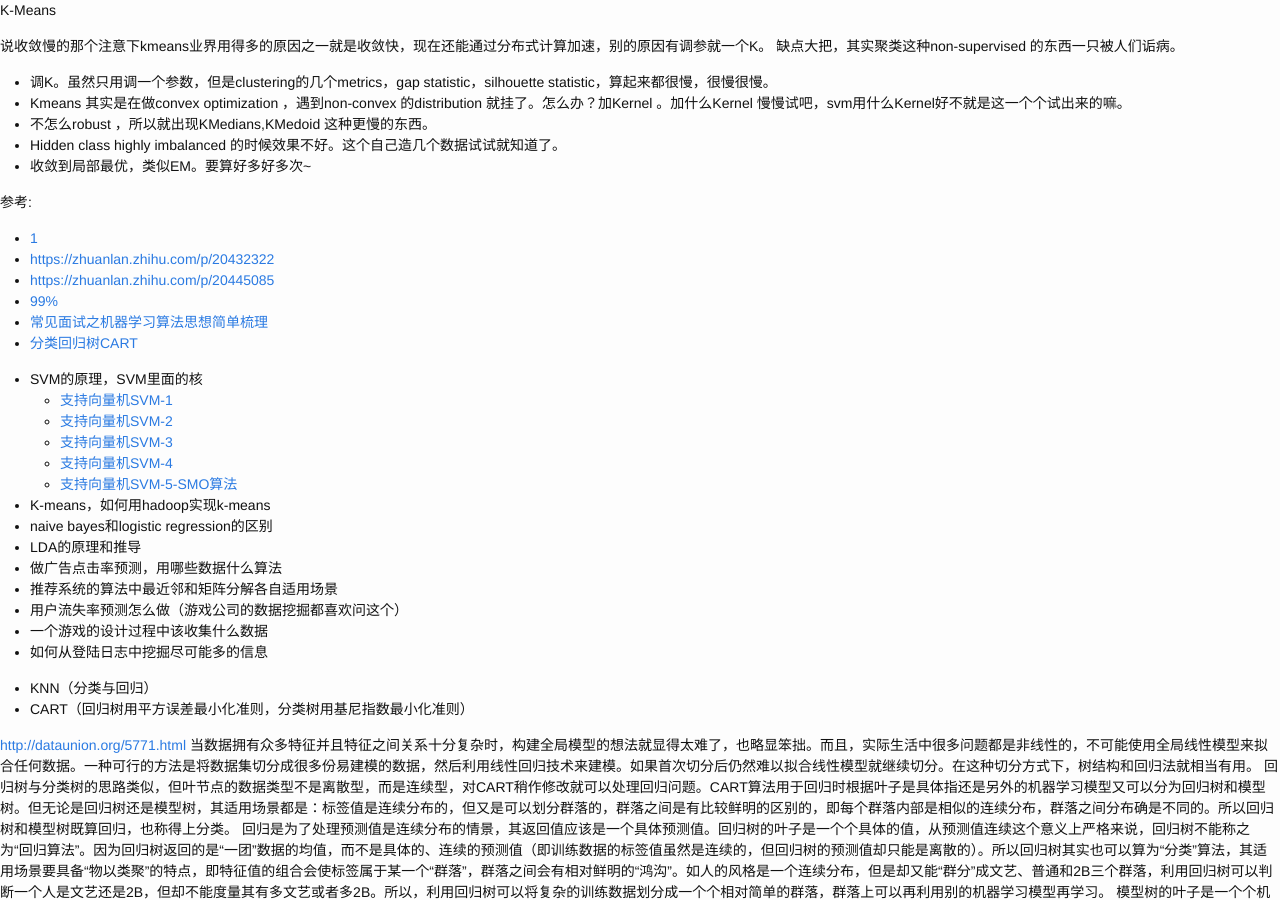
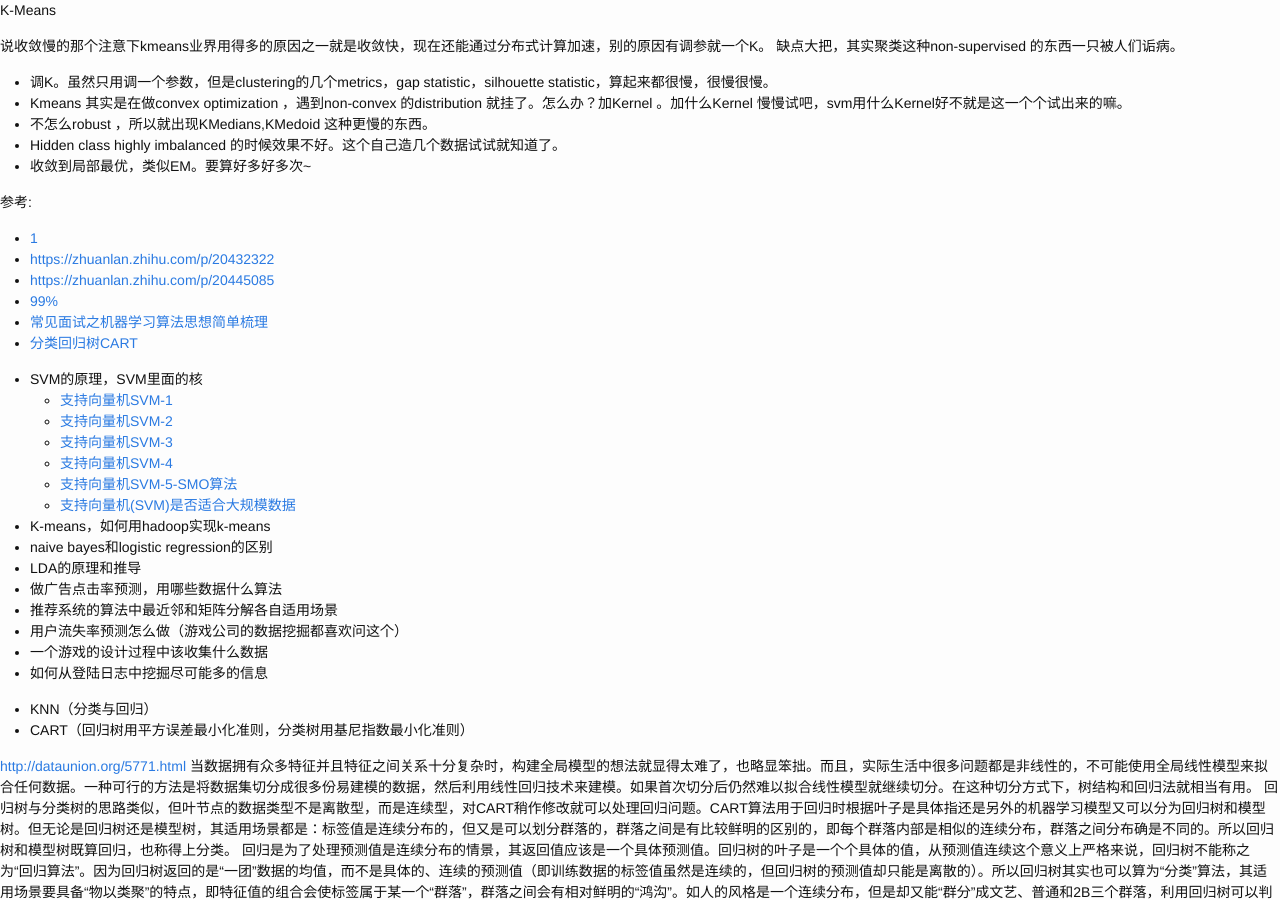
Before and after one commit to cnwarden/cnwarden.github.io, a Jekyll site: the page built from ml/p.md, in a window 1280 px wide and 900 px high. Built offline with Jekyll 4.4.1, drawn with Linux system fonts in a browser that asks for light colours.

Commit message:
Update p.md

```diff
--- a/ml/p.md
+++ b/ml/p.md
@@ -28,6 +28,7 @@ K-Means
   - [支持向量机SVM-3](http://www.cnblogs.com/jerrylead/archive/2011/03/18/1988406.html)
   - [支持向量机SVM-4](http://www.cnblogs.com/jerrylead/archive/2011/03/18/1988415.html)
   - [支持向量机SVM-5-SMO算法](http://www.cnblogs.com/jerrylead/archive/2011/03/18/1988419.html)
+  - [支持向量机(SVM)是否适合大规模数据](https://www.zhihu.com/question/19591450)
 - K-means，如何用hadoop实现k-means
 - naive bayes和logistic regression的区别
 - LDA的原理和推导
```
